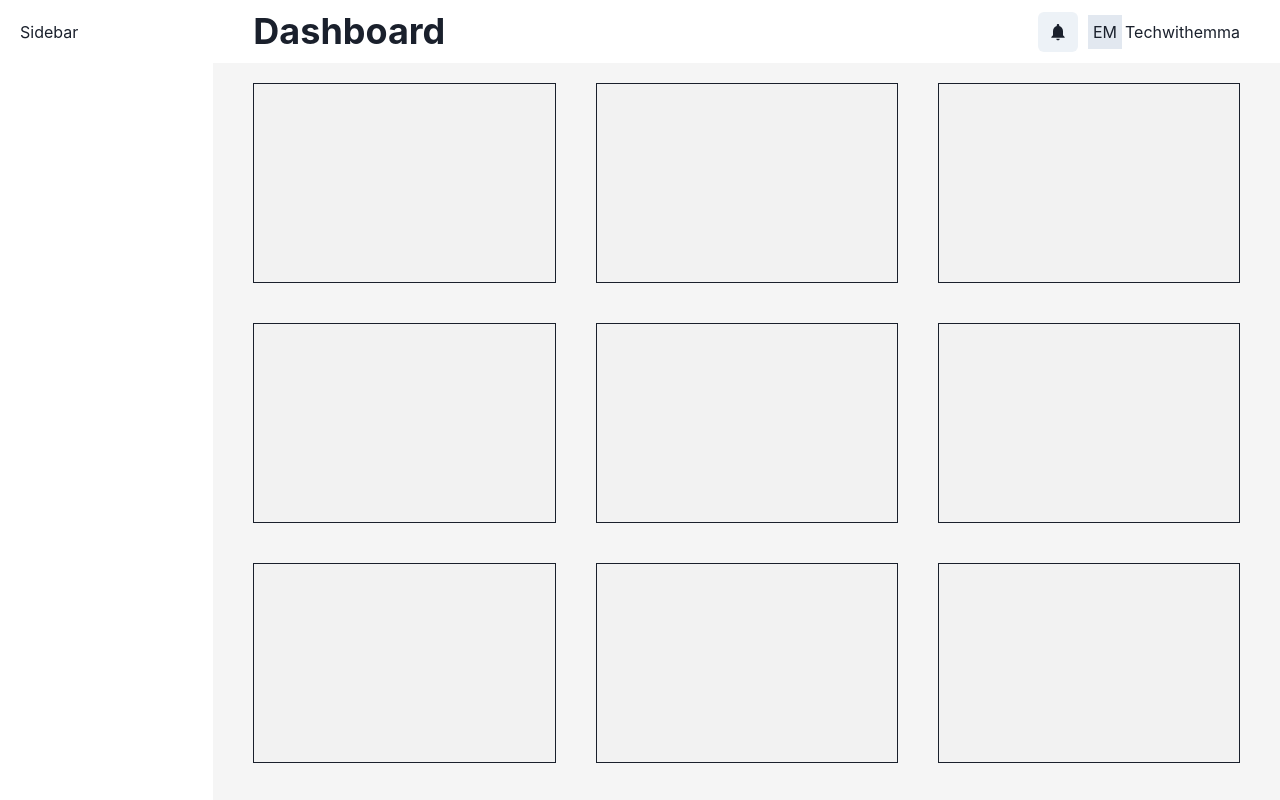
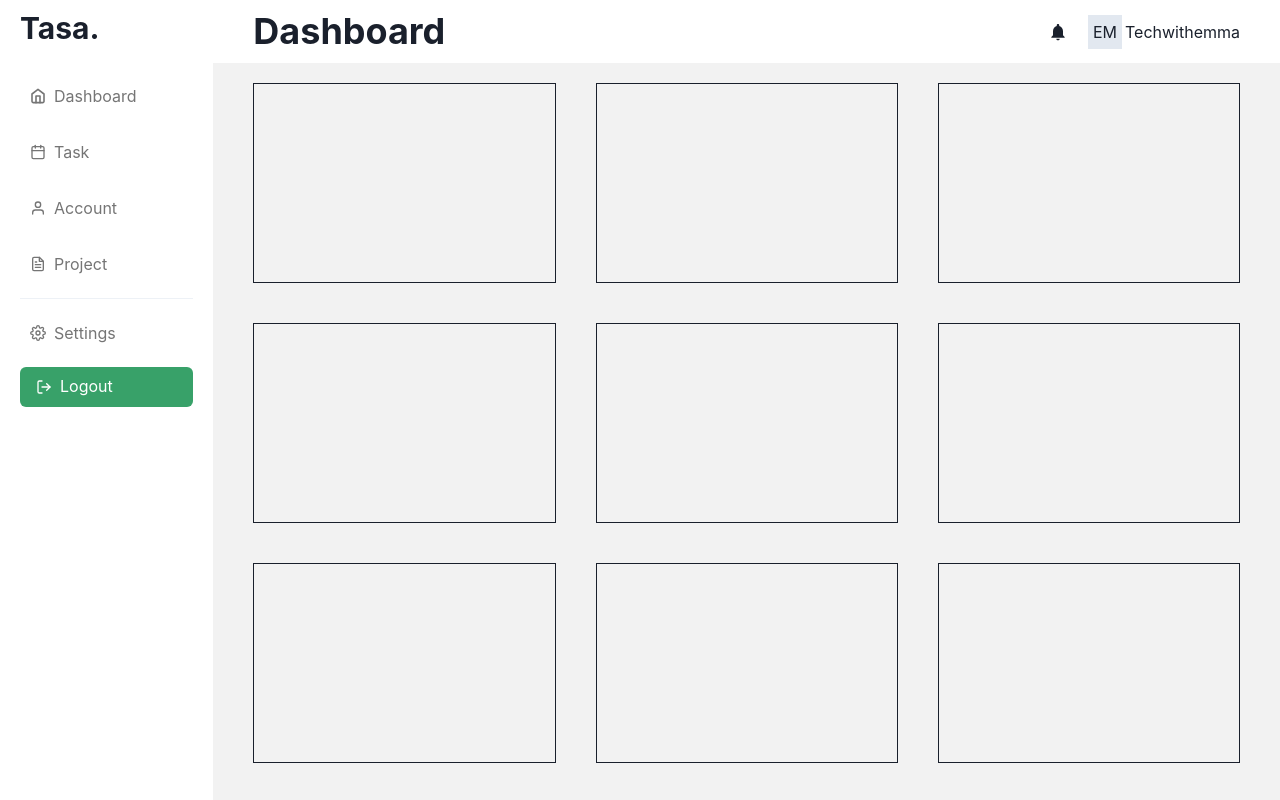
Before and after one commit to Emmanuelbreezy/Chakra-UI-Crash-Course, a React (Vite) app: page / in a window 1280 px wide. Shown: the top 800 px of the page. Built offline with nearby package versions, Linux system fonts and the light colour scheme.

Commit message:
lesson 5

```diff
--- a/package.json
+++ b/package.json
@@ -18,6 +18,7 @@
     "framer-motion": "^10.16.16",
     "react": "^18.2.0",
     "react-dom": "^18.2.0",
+    "react-icons": "^5.0.1",
     "react-router-dom": "^6.21.0"
   },
   "devDependencies": {
--- a/src/components/NavBar.jsx
+++ b/src/components/NavBar.jsx
@@ -13,7 +13,7 @@ const NavBar = () => {
       <Heading as="h1">Dashboard</Heading>
       <Flex alignItems="center" gap="10px">
         <IconButton
-          w="auto"
+          variant="ghost"
           aria-label="notification"
           icon={<BellIcon boxSize="20px" />}
         />
--- /dev/null
+++ b/src/components/SideBar.jsx
@@ -0,0 +1,137 @@
+import {
+  List,
+  ListItem,
+  ListIcon,
+  Button,
+  Divider,
+  VStack,
+  Box,
+  Heading,
+  //Icon,
+} from "@chakra-ui/react";
+import { NavLink } from "react-router-dom";
+import { createIcon } from "@chakra-ui/icons";
+import {
+  FiCalendar,
+  FiFileText,
+  FiLogOut,
+  FiSettings,
+  FiUser,
+} from "react-icons/fi";
+
+const SideBar = () => {
+  // const HomeIcon = (props) => (
+  //   <Icon viewBox="0 0 20 20" fill="none" {...props}>
+  //     <g id="home 1">
+  //       <path
+  //         id="Vector"
+  //         d="M2.5 7.50002L10 1.66669L17.5 7.50002V16.6667C17.5 17.1087 17.3244 17.5326 17.0118 17.8452C16.6993 18.1578 16.2754 18.3334 15.8333 18.3334H4.16667C3.72464 18.3334 3.30072 18.1578 2.98816 17.8452C2.67559 17.5326 2.5 17.1087 2.5 16.6667V7.50002Z"
+  //         stroke="currentColor"
+  //         strokeWidth="2"
+  //         strokeLinecap="round"
+  //         strokeLinejoin="round"
+  //       />
+  //       <path
+  //         id="Vector_2"
+  //         d="M7.5 18.3333V10H12.5V18.3333"
+  //         stroke="currentColor"
+  //         strokeWidth="2"
+  //         strokeLinecap="round"
+  //         strokeLinejoin="round"
+  //       />
+  //     </g>
+  //   </Icon>
+  // );
+
+  const HomeIcon = createIcon({
+    displayName: "HomeIcon",
+    viewBox: "0 0 20 20",
+    defaultProps: {
+      fill: "none",
+    },
+    path: (
+      <g id="home 1">
+        <path
+          id="Vector"
+          d="M2.5 7.50002L10 1.66669L17.5 7.50002V16.6667C17.5 17.1087 17.3244 17.5326 17.0118 17.8452C16.6993 18.1578 16.2754 18.3334 15.8333 18.3334H4.16667C3.72464 18.3334 3.30072 18.1578 2.98816 17.8452C2.67559 17.5326 2.5 17.1087 2.5 16.6667V7.50002Z"
+          stroke="currentColor"
+          strokeWidth="2"
+          strokeLinecap="round"
+          strokeLinejoin="round"
+        />
+        <path
+          id="Vector_2"
+          d="M7.5 18.3333V10H12.5V18.3333"
+          stroke="currentColor"
+          strokeWidth="2"
+          strokeLinecap="round"
+          strokeLinejoin="round"
+        />
+      </g>
+    ),
+  });
+
+  const itemStyle = {
+    color: "#757575",
+    a: {
+      display: "flex",
+      alignItems: "center",
+      p:"10px 10px"
+    },
+  };
+
+  return (
+    <VStack w="full" align="flex-start" spacing={7}>
+      <Box>
+        <Heading fontSize="30px">Tasa.</Heading>
+      </Box>
+      <List sx={itemStyle} w="full" spacing={3}>
+        <ListItem>
+          <NavLink to="/">
+            <ListIcon as={HomeIcon} />
+            Dashboard
+          </NavLink>
+        </ListItem>
+        <ListItem>
+          <NavLink to="/new-task">
+            <ListIcon as={FiCalendar} />
+            Task
+          </NavLink>
+        </ListItem>
+        <ListItem>
+          <NavLink to="/account">
+            <ListIcon as={FiUser} />
+            Account
+          </NavLink>
+        </ListItem>
+        <ListItem>
+          <NavLink to="#">
+            <ListIcon as={FiFileText} />
+            Project
+          </NavLink>
+        </ListItem>
+        <Divider />
+        <ListItem>
+          <NavLink to="#">
+            <ListIcon as={FiSettings} />
+            Settings
+          </NavLink>
+        </ListItem>
+        <ListItem>
+          <Button
+            w="full"
+            colorScheme="green"
+            justifyContent="flex-start"
+            color="#fff"
+            fontWeight="400"
+          >
+            <ListIcon as={FiLogOut} />
+            Logout
+          </Button>
+        </ListItem>
+      </List>
+    </VStack>
+  );
+};
+
+export default SideBar;
--- a/src/layout/AppLayout.jsx
+++ b/src/layout/AppLayout.jsx
@@ -1,14 +1,15 @@
 import { Grid, Box, GridItem } from "@chakra-ui/react";
 import { Outlet } from "react-router-dom";
 import NavBar from "../components/NavBar";
+import SideBar from "../components/SideBar";
 
 export default function AppLayout() {
   return (
     <Grid templateColumns="repeat(6, 1fr)" bg="gray.50">
-      <GridItem as="aside" colSpan="1" bg="white" minH="100vh" p="20px">
-        <Box>Sidebar</Box>
+      <GridItem as="aside" colSpan="1" bg="white" minH="100vh" p="10px 20px">
+        <SideBar />
       </GridItem>
-      <GridItem as="main" colSpan="5" bg="#f5f5f5">
+      <GridItem as="main" colSpan="5" bg="#f2f2f2">
         <NavBar />
         <Box p="10px 40px">
           <Outlet />
```
Also changed, not shown: 1 other file (tests, documents, lock files or other folders).
